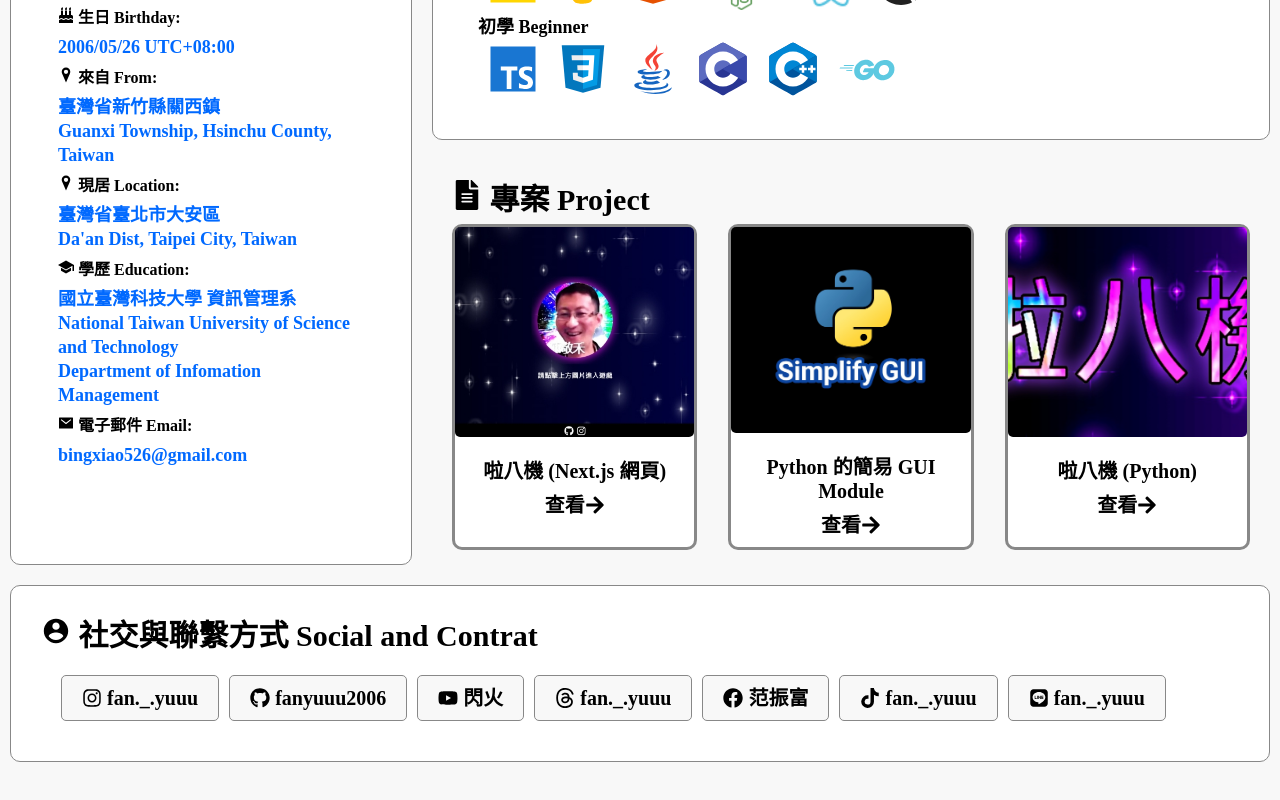
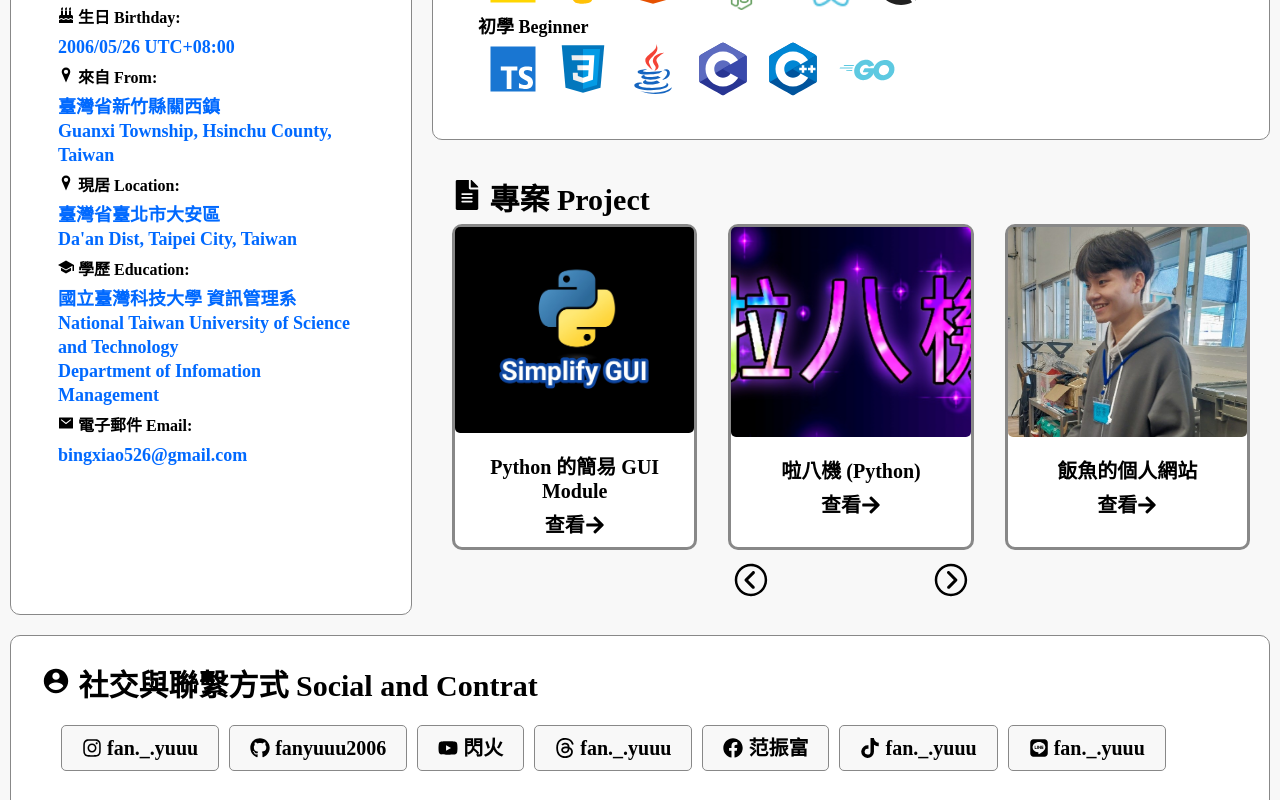
Before and after one commit to fanyuuu2006/fanyu-web, a Next.js app in the folder frontend/: page / in a window 1280 px wide. Shown: the part 542-1342 px from the top of the page. Before the commit the page ends 1314 px from the top, so only its background shows below. Built offline with nearby package versions, Linux system fonts and the light colour scheme.

Commit message:
refactor 更換箭頭樣式

```diff
--- a/frontend/src/components/Index/ProjectCarouselDiv.jsx
+++ b/frontend/src/components/Index/ProjectCarouselDiv.jsx
@@ -8,6 +8,7 @@ import { FaFileAlt, FaArrowRight } from "react-icons/fa";
 import labagweb from "@/assets/images/labagweb.jpg";
 import labagexe from "@/assets/images/labagexe.jpg";
 import simplifygui from "@/assets/images/simplifygui.jpg";
+import CampPhoto from "@/assets/images/CampPhoto.jpg";
 
 const ProjectData = [
   {
@@ -24,6 +25,11 @@ const ProjectData = [
     name: "啦八機 (Python)",
     url: "https://github.com/fanyuuu2006/LaBaG-PythonProject.git",
     img: labagexe,
+  },
+  {
+    name: "飯魚的個人網站",
+    url: "https://fanyu-web.vercel.app/",
+    img: CampPhoto,
   },
 ];
 
--- a/frontend/src/components/common/Carousel.jsx
+++ b/frontend/src/components/common/Carousel.jsx
@@ -1,7 +1,6 @@
 import "@/styles/Carousel.css";
 import React, { useState, useEffect } from "react";
-import { FaRegArrowAltCircleLeft } from "react-icons/fa";
-import { FaRegArrowAltCircleRight } from "react-icons/fa";
+import { IoIosArrowDropleft, IoIosArrowDropright } from "react-icons/io";
 
 export default function Carousel({
   children,
@@ -34,18 +33,20 @@ export default function Carousel({
   return (
     <div className={`Carousel-Div ${className}`} {...props}>
       <div className={`Carousel-Slide`}>{CurrentChilds}</div>
-      {childrenLength > slidesPerView && <div className="Carousel-Nav">
-        <FaRegArrowAltCircleLeft
+      {childrenLength > slidesPerView && (
+        <div className="Carousel-Nav">
+          <IoIosArrowDropleft
             onClick={() => {
               setIndex((prev) => (prev - 1 + childrenLength) % childrenLength);
             }}
           />
-        <FaRegArrowAltCircleRight
+          <IoIosArrowDropright
             onClick={() => {
               setIndex((prev) => (prev + 1) % childrenLength);
             }}
           />
-      </div>}
+        </div>
+      )}
     </div>
   );
 }
--- a/frontend/src/styles/Carousel.css
+++ b/frontend/src/styles/Carousel.css
@@ -14,7 +14,7 @@
   width: 100%;
   display: flex;
   justify-content: center;
-  margin-top: var(--margin-small);
+  margin-top: var(--margin-medium);
   gap: 20%;
 }
 
```
Lines whose indentation alone changed are shown as unchanged.
